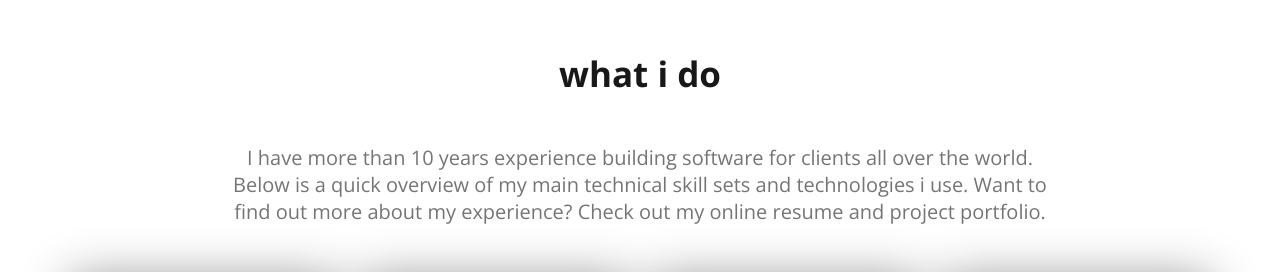
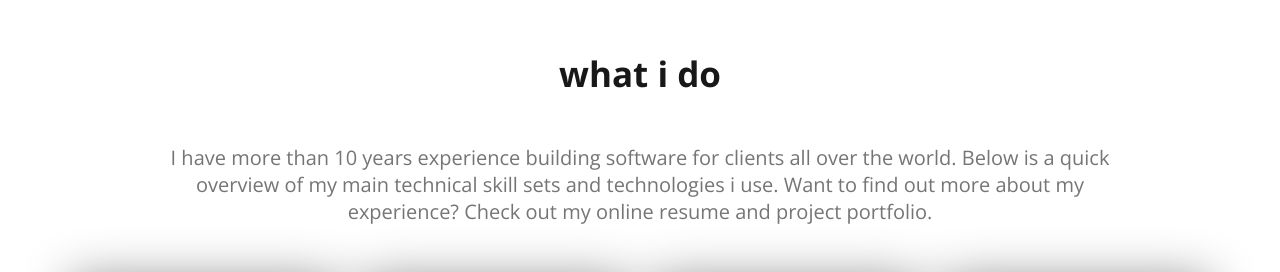
Before and after one commit to Tukul-Condro/wev-developer-portfolio, a plain HTML site: page index.html in a window 1280 px wide. Shown: the part 1626-1898 px from the top of the page. Drawn offline with nearby package versions, Linux system fonts and the light colour scheme.

Commit message:
update html css

```diff
--- a/style.css
+++ b/style.css
@@ -133,7 +133,7 @@ main section{
 }
 /* skills section style*/
 .skill-hp{
-    padding: 0px 150px;
+    padding: 0px 100px;
     margin-bottom: 50px;
 }
 
```
